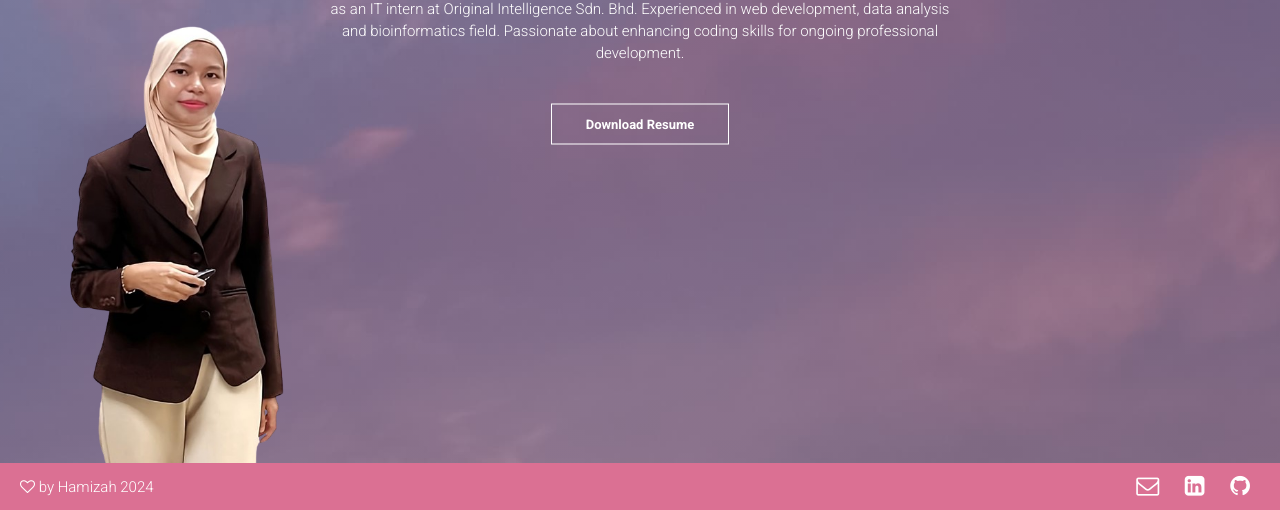
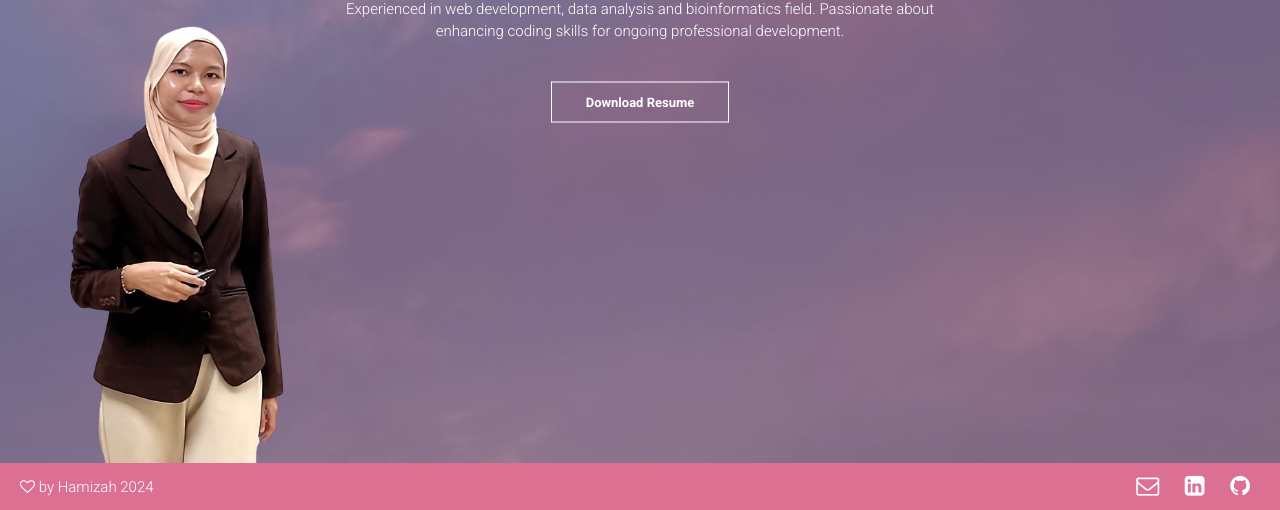
Before and after one commit to mizzx/portfolio-hamizah, a plain HTML site: page index.html in a window 1280 px wide. Shown: the part 337-847 px from the top of the page. Drawn offline with Linux system fonts and the light colour scheme.

Commit message:
Update index.html

```diff
--- a/index.html
+++ b/index.html
@@ -39,8 +39,7 @@
         <div class="text-box">
             <p>Hi! I'm</p>
             <h1 class="name-hover">Hamizah</h1>
-            <p>Bioinformatics fresh graduate from Universiti Malaya and recently completed industrial training as an IT intern at Original Intelligence Sdn. Bhd.
-            Experienced in web development, data analysis and bioinformatics field. Passionate about enhancing coding skills for ongoing professional development.</p>
+            <p>Experienced in web development, data analysis and bioinformatics field. Passionate about enhancing coding skills for ongoing professional development.</p>
             <button class="hero-btn" onclick="downloadPDF()"><b>Download Resume</b></button>
             <!-- <a href="" class="hero-btn" id="toProfile">Profile Summary</a> -->
         </div>
```
